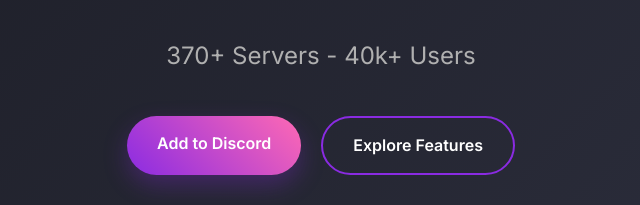
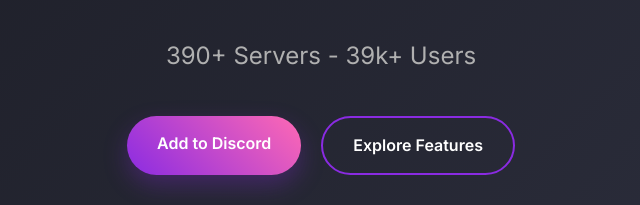
Before and after one commit to SpectraDiscordBot/SpectraBot, a plain HTML site: page index.html in a window 1280 px wide. Shown: the part 307-512 px from the top of the page, 319-959 px from the left. Drawn offline with Linux system fonts and the light colour scheme.

Commit message:
Update stats

```diff
--- a/index.html
+++ b/index.html
@@ -37,7 +37,7 @@
             <div class="hero-content">
                 <h1 class="hero-title">Free and Open Source Utility Bot</h1>
                 <p class="hero-subtitle">Powerful moderation, role management, and server stats all in one place. 100% free and open source.</p>
-                <p class="hero-subtitle">370+ Servers - 40k+ Users</p>
+                <p class="hero-subtitle">390+ Servers - 39k+ Users</p>
                 <div class="hero-buttons">
                     <a href="https://discord.com/oauth2/authorize?client_id=1279512390756470836&permissions=1512768400582&integration_type=0&scope=bot+applications.commands&redirect_uri=https%3A%2F%2Fspectrabot.pages.dev&response_type=code" class="btn btn-primary">Add to Discord</a>
                     <a href="#features" class="btn btn-secondary">Explore Features</a>
```
